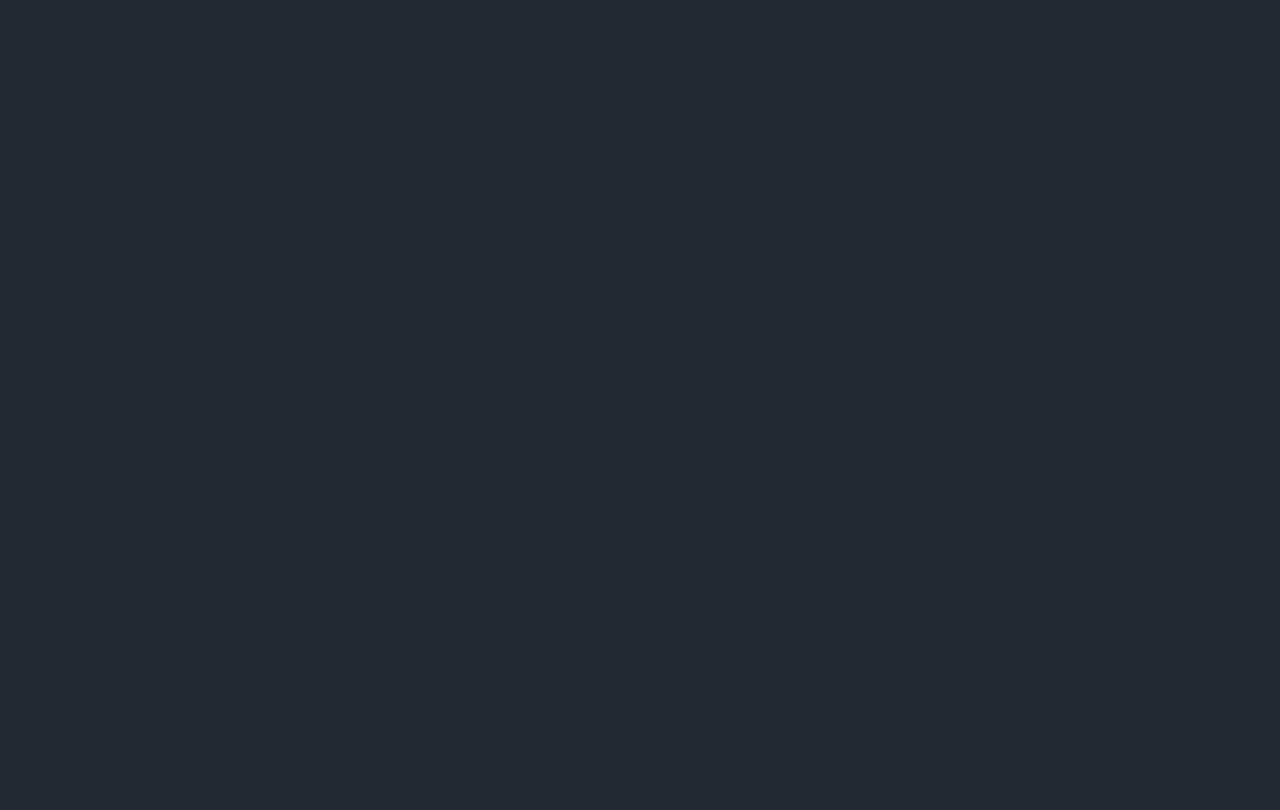
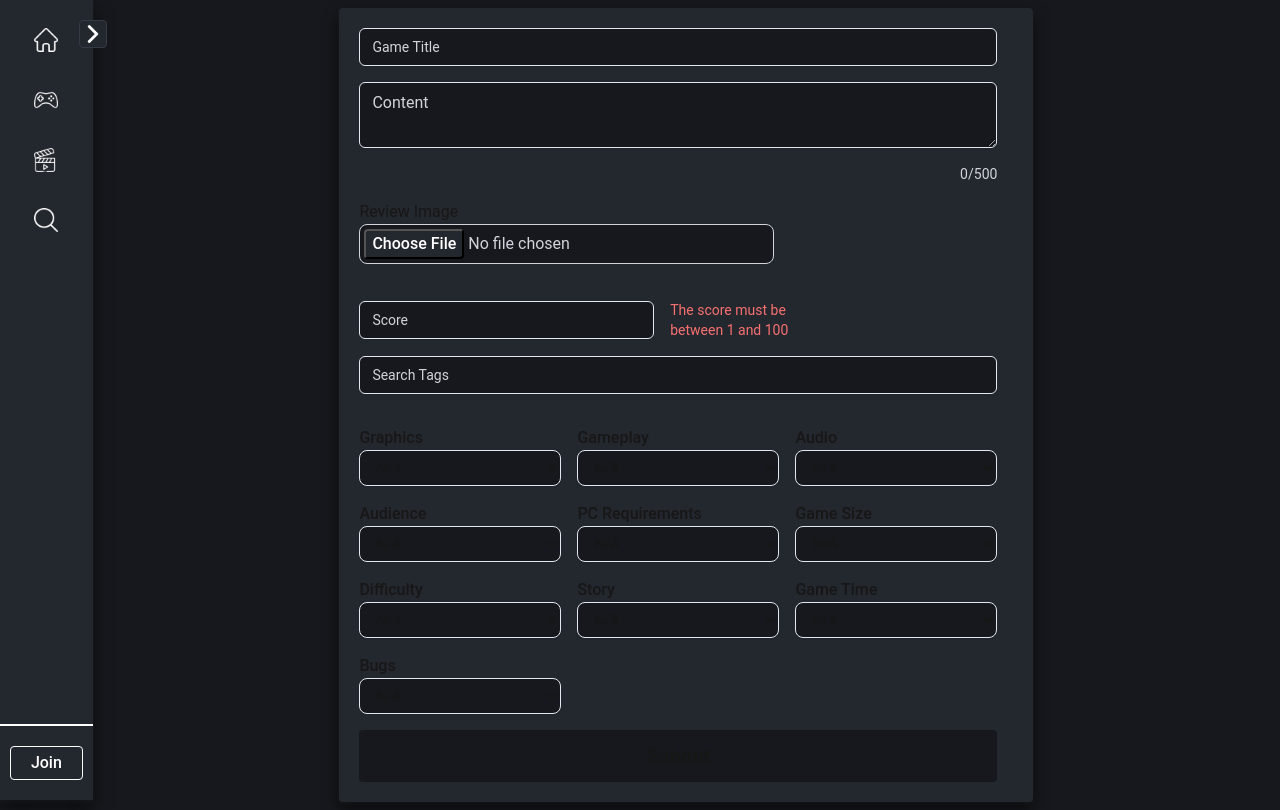
Before and after one commit to Puzonn/NoBullshitReviews, a React (Create React App) app in the folder NoBullshitReviews.Frontend/: page /creator in a window 1280 px wide. Before the commit this address had no page. Built offline with nearby package versions, Linux system fonts and the light colour scheme.

Commit message:
Improved Sidebar

```diff
--- a/NoBullshitReviews.Frontend/src/App.css
+++ b/NoBullshitReviews.Frontend/src/App.css
@@ -1,42 +1,3 @@
 @tailwind base;
 @tailwind components;
 @tailwind utilities;
-
-.App {
-  text-align: center;
-}
-
-.App-logo {
-  height: 40vmin;
-  pointer-events: none;
-}
-
-@media (prefers-reduced-motion: no-preference) {
-  .App-logo {
-    animation: App-logo-spin infinite 20s linear;
-  }
-}
-
-.App-header {
-  background-color: #282c34;
-  min-height: 100vh;
-  display: flex;
-  flex-direction: column;
-  align-items: center;
-  justify-content: center;
-  font-size: calc(10px + 2vmin);
-  color: white;
-}
-
-.App-link {
-  color: #61dafb;
-}
-
-@keyframes App-logo-spin {
-  from {
-    transform: rotate(0deg);
-  }
-  to {
-    transform: rotate(360deg);
-  }
-}
--- a/NoBullshitReviews.Frontend/src/components/Sidebar.tsx
+++ b/NoBullshitReviews.Frontend/src/components/Sidebar.tsx
@@ -1,14 +1,41 @@
 import * as React from "react";
-import "../index.css"
-import "../App.css"
+import "../index.css";
+import "../App.css";
+import { useNavigate, useNavigation } from "react-router-dom";
 
 const Sidebar = () => {
+  const [visible, setVisible] = React.useState(false);
+  const [mobile, setMobile] = React.useState(true);
+  const navigate = useNavigate();
+
   return (
-    <div className="px-5 flex flex-col gap-5 h-full pt-5 bg-reviewinfobglight shadow-[0_2px_4px_rgba(255,255,255,0.04),_0_8px_16px_rgba(0,0,0,0.6)]">
-      <span className="font-semibold text-2xl">No Bullshit Reviews</span>
-      <div className="hover:bg-reviewinfobg p-2 rounded cursor-pointer flex gap-3 items-center">
+    <div
+      className={`flex flex-col relative ${
+        visible ? "w-[256px]" : "w-[100px]"
+      } gap-5 h-screen pt-5 bg-reviewinfobglight
+    shadow-[0_2px_4px_rgba(255,255,255,0.04),_0_8px_16px_rgba(0,0,0,0.6)]
+    transition-[width] duration-300 ease-in-out`}
+    >
+      <button
+        onClick={() => setVisible(!visible)}
+        className={`absolute right-[-14px] top-[20px] ${
+          visible ? "scale-x-[-1]" : ""
+        } duration-300 ease-out transition-transform`}
+      >
+        <div className="p-1 border border-reviewinfobg rounded bg-reviewinfobglight">
+          <img className="" src="/assets/icons/arrow.png" width={18} alt="" />
+        </div>
+      </button>
+      <span
+        className={`font-semibold text-xl ${visible ? "" : "hidden"}`}
+      ></span>
+      <div className={`flex flex-col gap-5 justify-center items-center`}>
+        <div
+          onClick={() => navigate("/")}
+          className="hover:bg-reviewinfobg p-2 rounded cursor-pointer flex gap-3 items-center"
+        >
           <img width={24} height={24} alt="home" src="/assets/icons/home.png" />
-        Home
+          <span className={`${visible ? "" : "hidden"}`}>Home</span>
         </div>
         <div className="hover:bg-reviewinfobg p-2 rounded cursor-pointer flex gap-3 items-center">
           <img
@@ -17,7 +44,7 @@ const Sidebar = () => {
             alt="home"
             src="/assets/icons/gamepad.png"
           />
-        Games
+          <span className={`${visible ? "" : "hidden"}`}>Games</span>
         </div>
         <div className="hover:bg-reviewinfobg p-2 rounded cursor-pointer flex gap-3 items-center">
           <img
@@ -26,23 +53,46 @@ const Sidebar = () => {
             alt="home"
             src="/assets/icons/video.png"
           />
-        Movies
+          <span className={`${visible ? "" : "hidden"}`}>Movies</span>
         </div>
 
         <div className="relative mx-auto flex items-center">
+          {visible ? (
+            <div className="flex justify-between items-center px-2">
               <input
                 className="w-full bg-transparent text-white placeholder:text-gray-300text-sm border
-                   border-slate-200 rounded-md pl-2 py-2 transition duration-300 ease focus:outline-none focus:border-slate-400
+                   border-slate-200 rounded-md px-2 py-2 transition duration-300 ease focus:outline-none focus:border-slate-400
                    focus:text-white
                     hover:border-slate-300 shadow-sm focus:shadow"
                 placeholder="Search Reviews"
               />
             </div>
+          ) : (
+            <div className="hover:bg-reviewinfobg p-2 rounded cursor-pointer flex gap-3 items-center">
+              <img
+                width={24}
+                height={24}
+                alt="search"
+                src="/assets/icons/search.png"
+              />
+            </div>
+          )}
+        </div>
+      </div>
+
       <div className="mt-auto pb-5 flex flex-col gap-5 justify-between">
-        <div>
+        {visible && (
+          <button
+            onClick={() => navigate("/creator")}
+            className="hover:bg-reviewbg right-8 bg-reviewinfobg text-white py-2 mx-5 rounded-lg shadow-lg transition-all"
+          >
+            Create Review
+          </button>
+        )}
         <hr className="border border-white" />
-        </div>
-        <div className="flex justify-between">
+
+        {visible ? (
+          <div className="flex justify-between items-center px-2">
             <button className="border border-white text-white hover:bg-reviewinfobg py-1 px-5 rounded font-medium">
               Register
             </button>
@@ -50,6 +100,13 @@ const Sidebar = () => {
               Login
             </button>
           </div>
+        ) : (
+          <div className="flex justify-center">
+            <button className="border border-white text-white hover:bg-reviewinfobg py-1 px-5 rounded font-medium">
+              Join
+            </button>
+          </div>
+        )}
       </div>
     </div>
   );
--- a/NoBullshitReviews.Frontend/src/index.css
+++ b/NoBullshitReviews.Frontend/src/index.css
@@ -3,7 +3,7 @@
 @tailwind utilities;
 
 :root {
-  --background: #23272f;
+  --background: #16181d;
   --foreground: #171717;
   --review-background: #16181d;
   --review-background-light: #23272e;
--- a/NoBullshitReviews.Frontend/src/index.tsx
+++ b/NoBullshitReviews.Frontend/src/index.tsx
@@ -6,13 +6,14 @@ import Main from "./pages/Main";
 import { BrowserRouter, Route, Routes } from "react-router-dom";
 import ReviewGameInfoPage from "src/pages/ReviewGameInfoPage";
 import Sidebar from "src/components/Sidebar";
+import Creator from "src/pages/Creator";
 
 const root = createRoot(document.getElementById("root") as HTMLElement);
 
 const renderWithSidebar = (child) => {
   return (
-    <div className="box-border flex flex-col h-screen">
-      <div className="flex h-full">
+    <div className="box-border flex flex-col min-h-screen">
+      <div className="flex h-full w-full">
         <Sidebar></Sidebar>
         {child}
       </div>
@@ -24,6 +25,7 @@ root.render(
   <BrowserRouter>
     <Routes>
       <Route index path="/" element={<Main />} />
+      <Route index path="/creator" element={renderWithSidebar(<Creator />)} />
       <Route
         path="/game/:game"
         element={renderWithSidebar(<ReviewGameInfoPage />)}
--- a/NoBullshitReviews.Frontend/src/pages/Creator.tsx
+++ b/NoBullshitReviews.Frontend/src/pages/Creator.tsx
@@ -84,7 +84,7 @@ const Creator = () => {
   };
 
   return (
-    <div className="flex items-center justify-center min-h-screen">
+    <div className="flex items-center justify-center min-h-screen w-full">
       <div className="grid grid-cols-1 sm:grid-cols-[auto_1fr] gap-4 items-start mx-2 my-2  shadow-[0_2px_4px_rgba(255,255,255,0.04),_0_8px_16px_rgba(0,0,0,0.6)] bg-reviewinfobglight p-5 rounded">
         <div className="w-full max-w-sm md:max-w-fit min-w-[200px]">
           <div className="relative flex flex-col gap-4 items-center">
--- a/NoBullshitReviews.Frontend/src/pages/Main.tsx
+++ b/NoBullshitReviews.Frontend/src/pages/Main.tsx
@@ -26,7 +26,7 @@ export default function Main() {
   };
 
   return (
-    <div className="box-border flex flex-col h-screen">
+    <div className="box-border flex flex-col min-h-screen bg-reviewbg">
       <div className="flex h-full">
         <Sidebar />
         <div className="overflow-auto pb-20 gap-8 p-8 font-[family-name:var(--font-geist-sans)]">
--- a/NoBullshitReviews.Frontend/src/pages/ReviewGameInfoPage.tsx
+++ b/NoBullshitReviews.Frontend/src/pages/ReviewGameInfoPage.tsx
@@ -50,16 +50,16 @@ const ReviewGameInfoPage = () => {
   };
 
   return (
-    <div className="flex justify-center mt-4">
+    <div className="flex justify-center w-full">
       <div
-        className="bg-reviewbg transition-colors duration-500 p-4 rounded w-[1440px]
-     shadow-[0_2px_4px_rgba(255,255,255,0.04),_0_8px_16px_rgba(0,0,0,0.6)] max-w-[90vw]"
+        className="bg-reviewbg transition-colors duration-500 rounded w-full
+     shadow-[0_2px_4px_rgba(255,255,255,0.04),_0_8px_16px_rgba(0,0,0,0.6)] max-w-[90vw] px-5 py-5 md:px-5 2xl:px-64"
       >
         <div className="flex flex-col gap-5">
           <div className="grid grid-cols-1 md:grid-cols-[2fr,5fr] gap-5">
             <div className="flex justify-center sm:justify-start w-full h-full">
               <img
-                className="max-h-[260px] w-full object-cover"
+                className="max-h-[260px] w-full object-cover rounded-xl"
                 src={`/assets/static/${review.ImagePath}`}
                 alt={review.Title}
               />
@@ -75,7 +75,7 @@ const ReviewGameInfoPage = () => {
                     <div
                       className={`${getScoreBackgroundColor(
                         review.Score
-                      )} flex justify-center items-center rounded text-4xl w-[64] h-[64]`}
+                      )} flex justify-center items-center rounded text-4xl w-[64] p-3 h-[64]`}
                     >
                       {review.Score}
                     </div>
@@ -85,7 +85,7 @@ const ReviewGameInfoPage = () => {
                     <div
                       className={`${getScoreBackgroundColor(
                         review.Score
-                      )} flex justify-center items-center text-4xl w-[64] h-[64]`}
+                      )} flex justify-center items-center p-3 rounded text-4xl w-[64] h-[64]`}
                     >
                       {review.Score}
                     </div>
@@ -127,8 +127,8 @@ const ReviewGameInfoPage = () => {
             </div>
           </div>
 
-          <div className="bg-reviewinfobglight p-5 rounded border border-white">
-            <div className="flex text-sm gap-5">
+          <div className="bg-reviewinfobglight p-5 rounded border flex border-white">
+            <div className="flex text-sm gap-5 flex-wrap">
               <div className="flex flex-col">
                 <span className="font-semibold">Initlial Release</span>
                 <span>Dec 6, 2024</span>
```
Also changed, not shown: NoBullshitReviews.Frontend/public/index.html (+0 -23 lines), NoBullshitReviews.Frontend/public/assets/icons/arrow.png (added), NoBullshitReviews.Frontend/public/assets/icons/search.png (added). Lines whose indentation alone changed are shown as unchanged.
